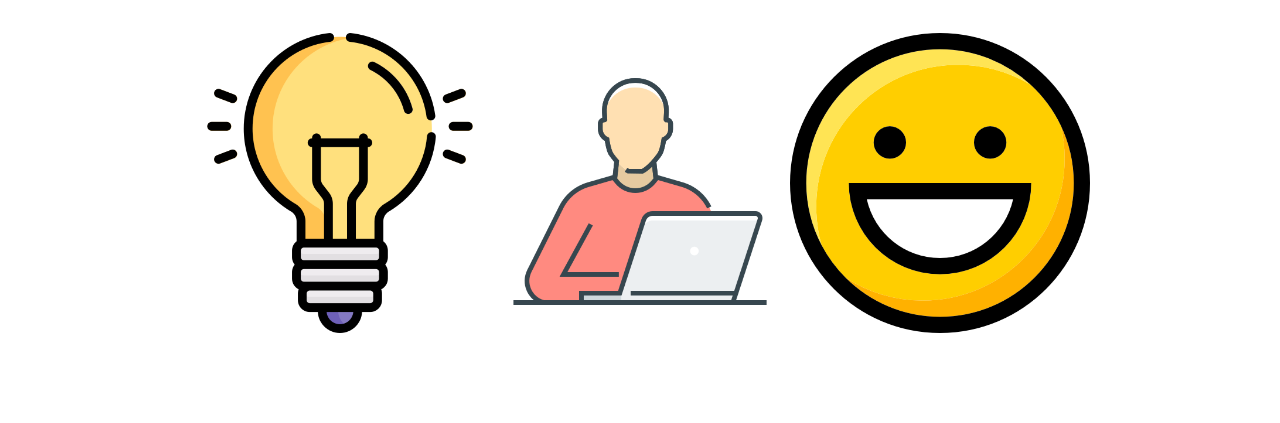
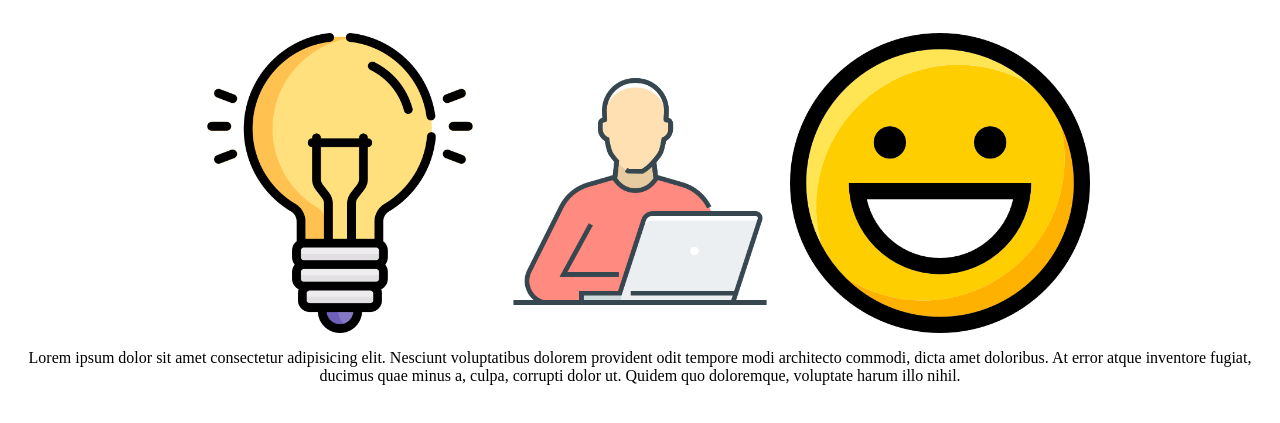
Before and after one commit to ValRu99/miprimerapagina, a plain HTML site: page about.html in a window 1280 px wide. Shown: the part 199-622 px from the top of the page. Drawn offline with Linux system fonts and the light colour scheme.

Commit message:
mi primera confirmación de actualización

```diff
--- a/about.html
+++ b/about.html
@@ -31,6 +31,10 @@
         <img src="img/contento.png" alt="contento">
     </div>
 
+    <div class="gretting">
+      <p>Lorem ipsum dolor sit amet consectetur adipisicing elit. Nesciunt voluptatibus dolorem provident odit tempore modi architecto commodi, dicta amet doloribus. At error atque inventore fugiat, ducimus quae minus a, culpa, corrupti dolor ut. Quidem quo doloremque, voluptate harum illo nihil.</p>
+    </div>
+
     <script src="script.js"></script>
 </body>
 </html>
--- a/css/style.css
+++ b/css/style.css
@@ -150,3 +150,7 @@ a {
 .footer-container button {
   width: 40x;
 }
+
+.gretting {
+  text-align: center;
+}
```
Also changed, not shown: contact.html (+1 -1 lines).
